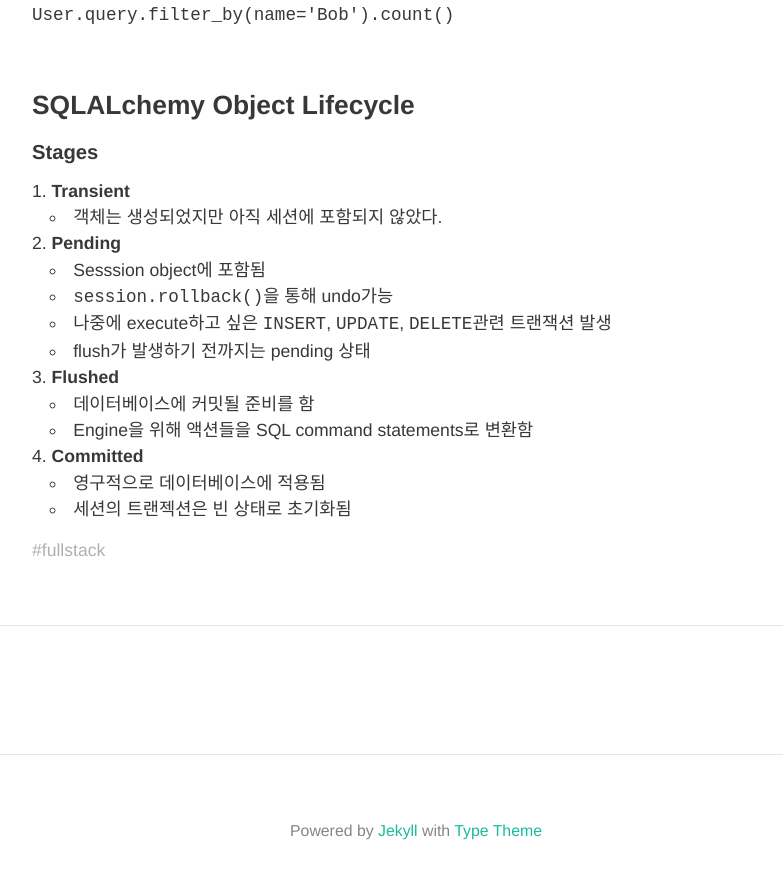
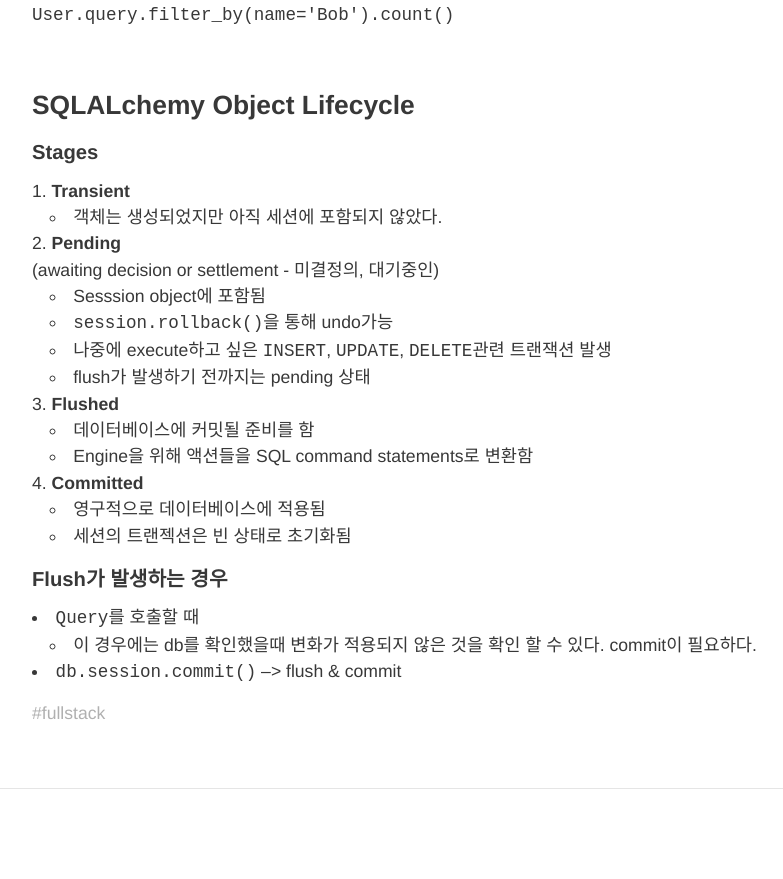
Before and after one commit to HyunlangBan/hyunlangban.github.io, a Jekyll site: the page built from _posts/2020-01-31-fullstack-07.md, in a window 1280 px wide and 900 px high, scrolled down 2753 px. Shown: the top 879 px of the window, without its empty margins (224-1007 px from the left). Built offline with Jekyll 4.4.1, drawn with Linux system fonts in a browser that asks for light colours; nearby versions of some CDN libraries; comment, search, counter and statistics services are not loaded.

Commit message:
Update 2020-01-31-fullstack-07.md

```diff
--- a/_posts/2020-01-31-fullstack-07.md
+++ b/_posts/2020-01-31-fullstack-07.md
@@ -94,7 +94,7 @@ User.query.filter_by(name='Bob').count()
 #### Stages
 1. **Transient**<br>
 - 객체는 생성되었지만 아직 세션에 포함되지 않았다.
-2. **Pending**<br>
+2. **Pending**<br>(awaiting decision or settlement - 미결정의, 대기중인)
 - Sesssion object에 포함됨
 - `session.rollback()`을 통해 undo가능
 - 나중에 execute하고 싶은 `INSERT`, `UPDATE`, `DELETE`관련 트랜잭션 발생
@@ -105,3 +105,8 @@ User.query.filter_by(name='Bob').count()
 4. **Committed**<br>
 - 영구적으로 데이터베이스에 적용됨
 - 세션의 트랜젝션은 빈 상태로 초기화됨
+
+#### Flush가 발생하는 경우
+- `Query`를 호출할 때
+  - 이 경우에는 db를 확인했을때 변화가 적용되지 않은 것을 확인 할 수 있다. commit이 필요하다.
+- `db.session.commit()` --> flush & commit
```
